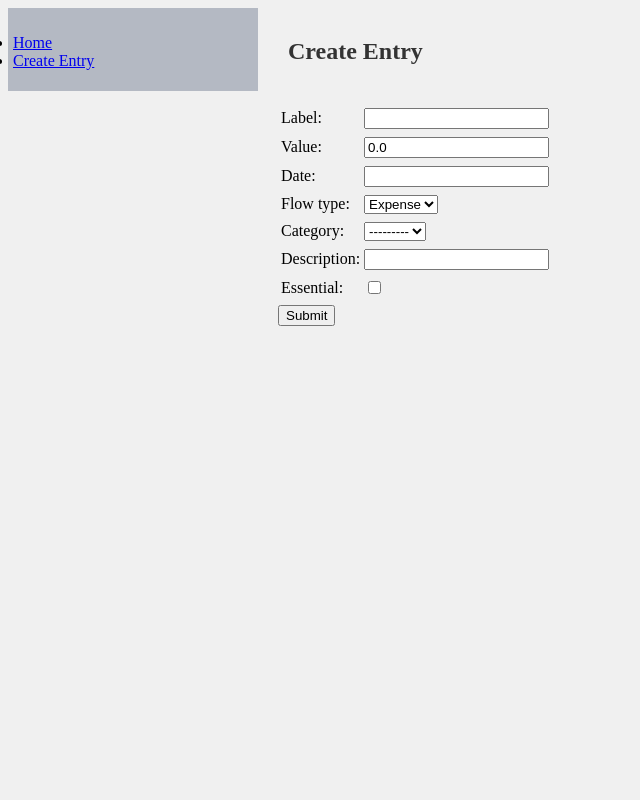
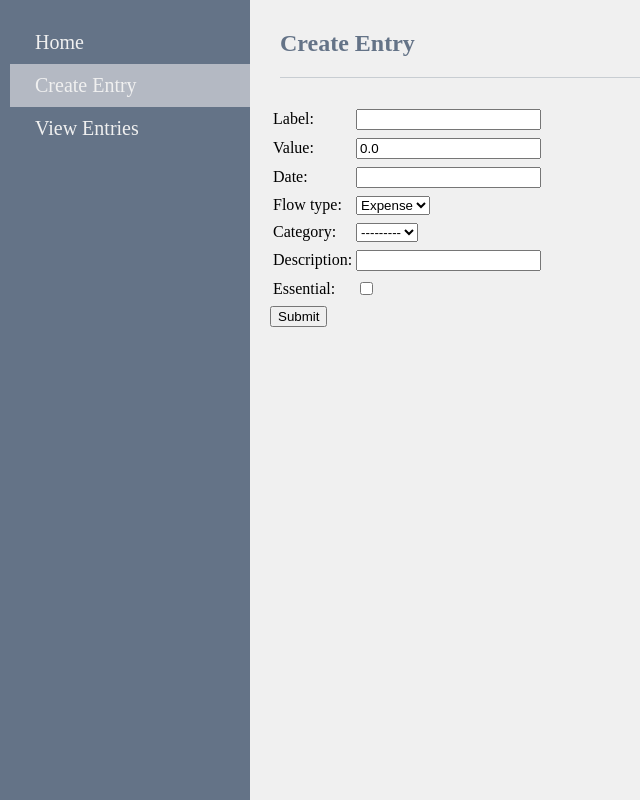
Before and after one commit to Prodge/budgie, a Django app: a page that uses budgie/templates/base.html in a window 1280 px wide. Shown: the whole page, without its empty margins (0-640 px from the left). Run offline with Django 3.2, Linux system fonts and the light colour scheme; data that the repository does not hold is empty; some libraries are stand-ins or nearby versions.

Commit message:
finished nav css, added script for setting current page style

```diff
--- a/budgie/templates/base.html
+++ b/budgie/templates/base.html
@@ -19,6 +19,7 @@
         <ul>
             <li><a href="/">Home</a></li>
             <li><a href="{% url 'entry_create' %}">Create Entry</a></li>
+            <li><a href="{% url 'entry_list' %}">View Entries</a></li>
         </ul>
         {% endblock %}
     </div>
@@ -29,10 +30,19 @@
                 Budgie
             {% endblock %}
         </h2>
+        <hr>
     </div>
 
     <div id="content">
         {% block content %}{% endblock %}
     </div>
 </body>
+<script>
+    // Set active page css
+    $('#sidebar ul li a').map(function(num, element){
+        if($(element).attr('href') == "{{ request.path }}"){
+            $(element).parent().addClass('active-page');
+        }
+    })
+</script>
 </html>
--- a/static/css/main.css
+++ b/static/css/main.css
@@ -2,18 +2,21 @@
  * Budgie main style
  */
 
-/* Layout formatting */
+/* Layout */
 
-body {
+html body {
     background-color: #F0F0F0;
+    margin: 0;
+    padding: 0;
 }
 
 #sidebar {
     position: fixed;
     padding-top: 5px;
     width: 250px;
-    /*height: 100%;*/
-    background-color: #B4B9C3;
+    height: 100%;
+    background-color: #647387;
+    color: #F0F0F0;
 }
 
 #heading {
@@ -37,11 +40,45 @@ body {
 /* Navigation */
 
 #sidebar ul {
-    padding: 5px;
+    padding-left: 10px;
+    list-style: none;
 }
 
-/* Text formatting */
+#sidebar ul li a {
+    display: inline-block;
+    width: 200px;
+    padding-left: 25px;
+    padding-right: 25px;
+    padding-top: 10px;
+    padding-bottom: 10px;
+    font-size: 20px;
+    color: #F0F0F0;
+}
+
+#sidebar ul li:hover, #sidebar ul li.active-page {
+    background-color: #B4B9C3;
+}
+
+/* Tables */
+
+/* Text */
 
 h2 {
+    color: #647387;
+}
+
+a:link, a:visited {
     color: #333;
+    text-decoration: none;
 }
+
+a:hover, a:active {
+    color: #666;
+}
+
+#heading hr {
+    background-color: #C8CDD2;
+    height: 1px;
+    border: 0;
+    margin-right: 30%;
+}
```
